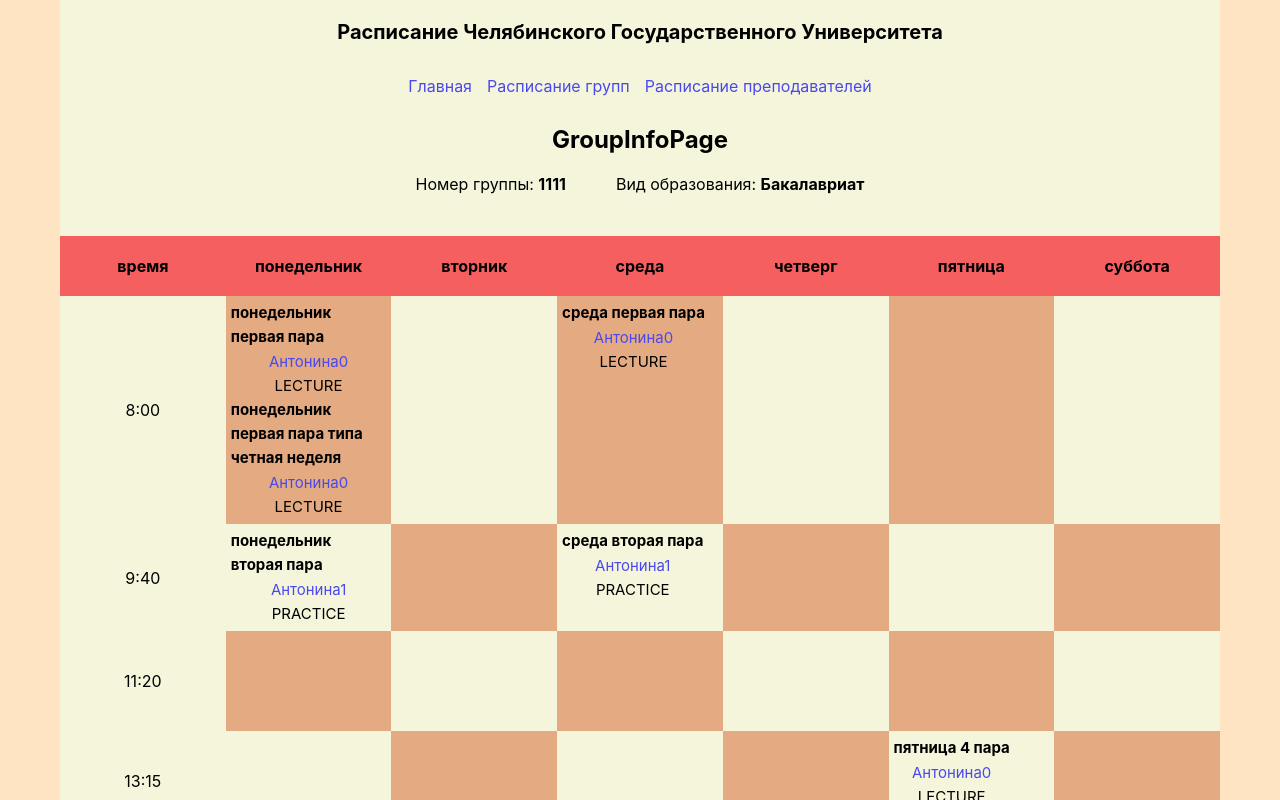
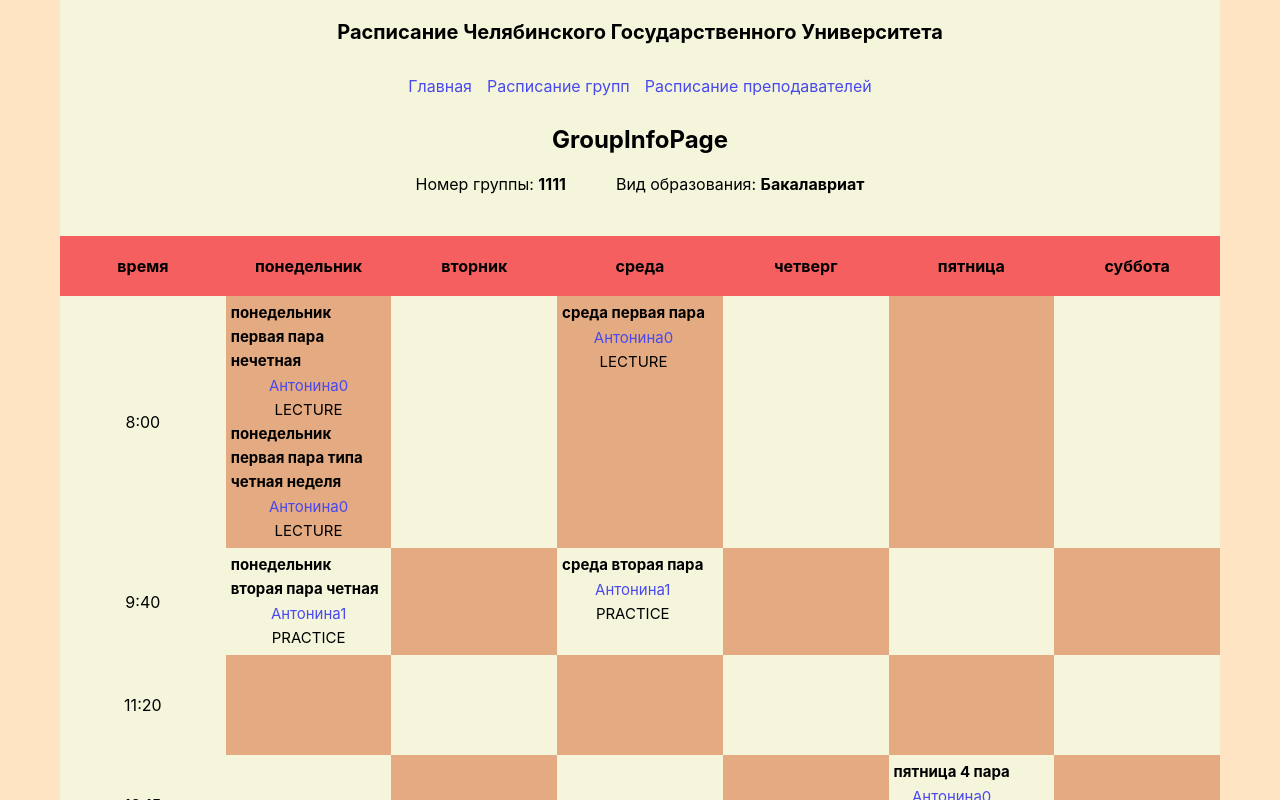
Before and after one commit to quadratishkin/schedule, a React (Create React App) app: page /schedule/groups/0 in a window 1280 px wide. Shown: the top 800 px of the page. Built offline with nearby package versions, Linux system fonts and the light colour scheme.

Commit message:
add example

```diff
--- a/src/data/interfaces.ts
+++ b/src/data/interfaces.ts
@@ -47,23 +47,23 @@ export const scheduleTest: IScheduleDay[] = [
   {
     first: [
       {
-        name: "понедельник первая пара",
+        name: "понедельник первая пара нечетная",
         teacher: TEACHERS[0],
         audience: "а13",
-        week: ParityWeek.EVERYWEEK,
+        week: ParityWeek.ODD,
         typeOfLesson: TypeOfLesson.LECTURE,
       },
       {
         name: "понедельник первая пара типа четная неделя",
         teacher: TEACHERS[0],
         audience: "а13",
-        week: ParityWeek.EVERYWEEK,
+        week: ParityWeek.EVEN,
         typeOfLesson: TypeOfLesson.LECTURE,
       },
     ],
     second: [
       {
-        name: "понедельник вторая пара",
+        name: "понедельник вторая пара четная",
         teacher: TEACHERS[1],
         audience: 132,
         week: ParityWeek.EVEN,
```
